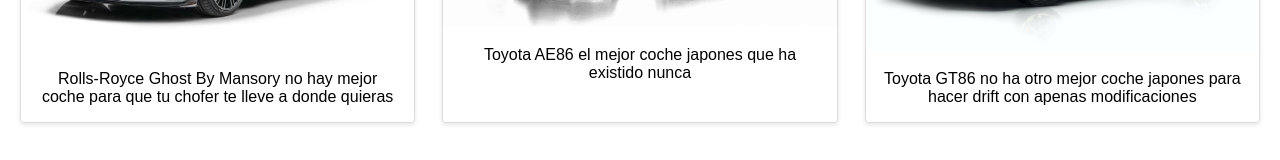
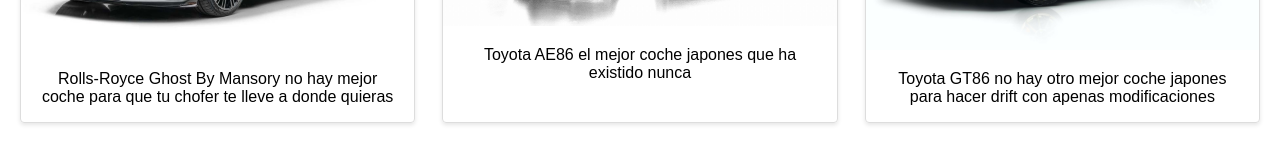
Before and after one commit to Juaanmr/Proyecto_LGM, a plain HTML site: page catalogo.html in a window 1280 px wide. Shown: the part 2840-3000 px from the top of the page. Drawn offline with Linux system fonts and the light colour scheme.

Commit message:
Update catalogo.html

```diff
--- a/catalogo.html
+++ b/catalogo.html
@@ -124,7 +124,7 @@
             <article class="post">
                 <h2>Toyota GT86</h2>
                 <img src="fotos/coches/ToyotaGT86.jpg" width="400">
-                <p>Toyota GT86 no ha otro mejor coche japones para hacer drift con apenas modificaciones</p>
+                <p>Toyota GT86 no hay otro mejor coche japones para hacer drift con apenas modificaciones</p>
             </article>
             </div>
         </section>
```
